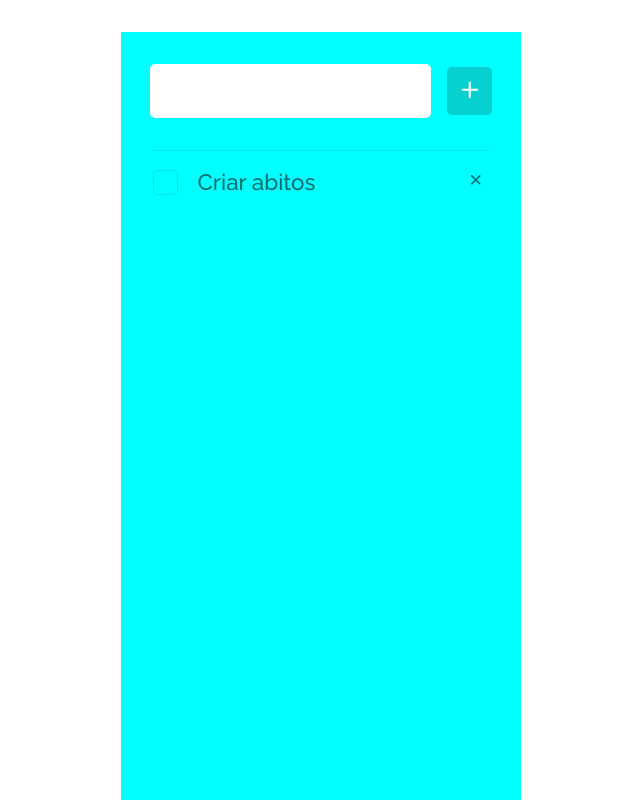
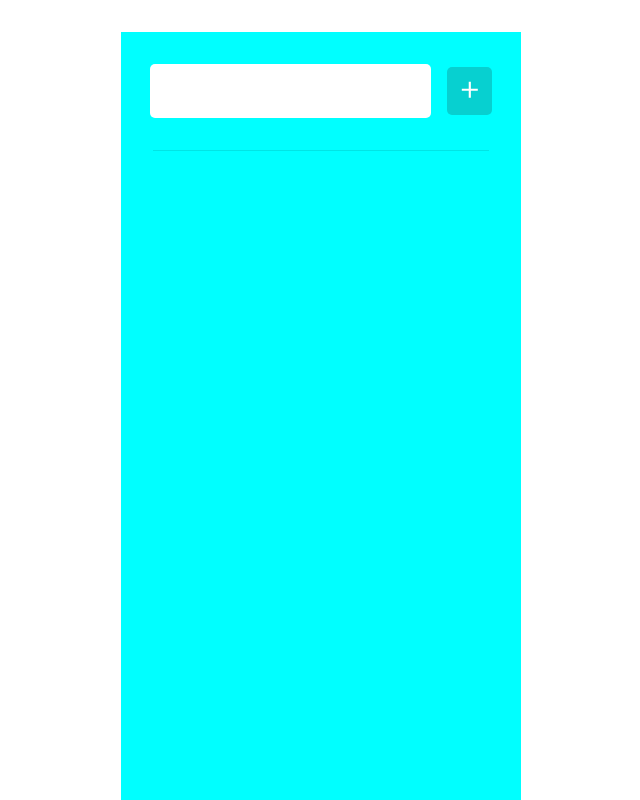
Before and after one commit to AdrianaRoza/react-exercise, a React (Create React App) app: page / in a window 1280 px wide. Shown: the whole page, without its empty margins (319-959 px from the left). Built offline with nearby package versions, Linux system fonts and the light colour scheme.

Commit message:
adding-functionality

```diff
--- a/package.json
+++ b/package.json
@@ -10,6 +10,7 @@
     "react-dom": "^18.2.0",
     "react-icons": "^4.4.0",
     "react-scripts": "5.0.1",
+    "react-toastify": "^9.0.7",
     "web-vitals": "^2.1.4"
   },
   "scripts": {
--- a/src/App.js
+++ b/src/App.js
@@ -1,20 +1,50 @@
+import  { useState } from 'react';
 import './global.css'
 import './styles.css'
 import { IoMdAdd, IoIosClose } from 'react-icons/io'
+import { ToastContainer, toast } from 'react-toastify';
+import 'react-toastify/dist/ReactToastify.css';
+
 
 function App() {
+
+  const [task, setTask] = useState("")
+
+  const [tasks, setTasks] = useState([])
+
+  function handleCreateTask() {
+    if(task === "") {
+
+      toast.error("Digite uma tarefa")
+
+    }else {
+
+      const idRandom = (num) => Math.floor(Math.random() * num)
+
+      const newTask = { id: idRandom(1204334) , title: task , isComplete: false }
+
+      setTasks([ ...tasks, newTask ])
+      setTask("")
+
+    }
+  }
+
   return (
     <div className='app'>
+
+      <ToastContainer />
+
       <div className='todo'>
         <header>
 
-          <input type="text"/>
+          <input type="text" value={task} onChange= {(ev) => setTask(ev.target.value)} />
 
-          <button><IoMdAdd/></button>
+          <button onClick={handleCreateTask} ><IoMdAdd /></button>
 
         </header>
 
-        <div className='task-container'>
+        {tasks.map(task =>(
+          <div key={task.id} className='task-container'>
             <div className='check-and-title'>
 
               <label className='checkbox-container'>
@@ -23,7 +53,7 @@ function App() {
                 <span className='checkmark'></span>
               </label>
 
-            <p>Criar abitos</p>
+              <p>{task.title}</p>
 
             </div>
 
@@ -31,6 +61,8 @@ function App() {
               <IoIosClose />
             </div>
         </div>
+        ))}
+
       </div>
 
     </div>
```
Also changed, not shown: 1 other file (tests, documents, lock files or other folders). Lines whose indentation alone changed are shown as unchanged.
